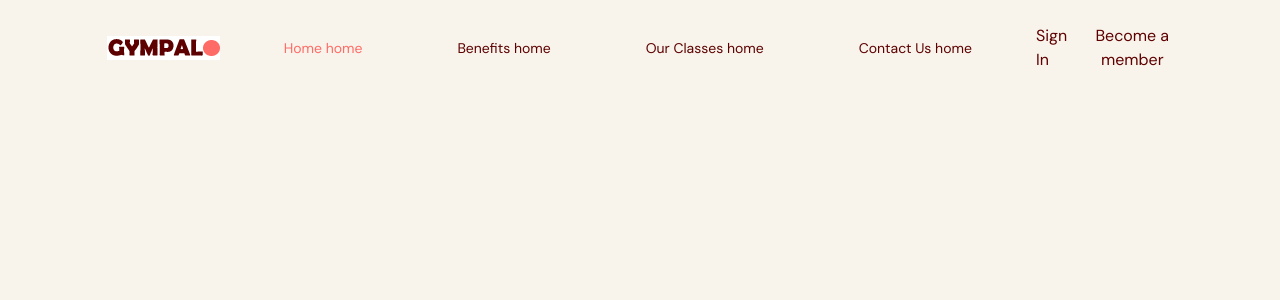
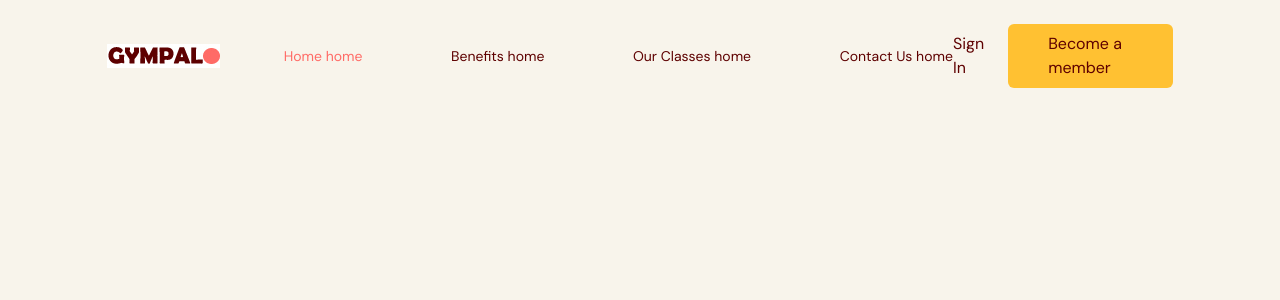
Before and after one commit to seunosinowo/GymPal, a React (Vite) app: page / in a window 1280 px wide. Shown: the top 300 px of the page. Built offline with nearby package versions, Linux system fonts and the light colour scheme.

Commit message:
Responsive Nav

```diff
--- a/src/App.tsx
+++ b/src/App.tsx
@@ -1,16 +1,10 @@
 import Navbar from "@/scenes/navbar";
 import { useState } from "react";
-
-enum SelectedPage {
-  Home = "home",
-  Benefits = "benefits",
-  OurClasses = "ourclasses",
-  ContactUs = "contact Us",
-}
+import { SelectedPage } from "@/shared/types";
 
 
 function App() {
-  const[selectedPage, setSelectedPage] = useState("home")
+  const[selectedPage, setSelectedPage] = useState<SelectedPage>(SelectedPage.Home)
 
   return  (
   <div className="app bg-gray-20">
--- /dev/null
+++ b/src/hooks/useMediaQuery.ts
@@ -0,0 +1,19 @@
+import { useState, useEffect } from "react";
+
+const useMediaQuery = (query: string) => {
+  const [matches, setMatches] = useState(false);
+
+  useEffect(() => {
+    const media = window.matchMedia(query);
+    if (media.matches !== matches) {
+      setMatches(media.matches);
+    }
+    const listener = () => setMatches(media.matches);
+    window.addEventListener("resize", listener);
+    return () => window.removeEventListener("resize", listener);
+  }, [matches, query]);
+
+  return matches;
+};
+
+export default useMediaQuery;
--- a/src/scenes/navbar/Link.tsx
+++ b/src/scenes/navbar/Link.tsx
@@ -1,13 +1,15 @@
+import { SelectedPage } from '@/shared/types';
 import AnchorLink from 'react-anchor-link-smooth-scroll'
 
 type Props = {
     page: string;
-    selectedPage: string;
-    setSelectedPage: (value: string) => void;
+    selectedPage: SelectedPage;
+    setSelectedPage: (value: SelectedPage) => void;
 }
 
 const Link = ({page, selectedPage, setSelectedPage}: Props) => {
-    const lowerCasePage = page.toLowerCase().replace(/ /g, "");
+    const lowerCasePage = page.toLowerCase().replace(/ /g, "") as SelectedPage;
+
   return (
     <AnchorLink
         className={`${selectedPage === lowerCasePage ? "text-primary-500" : " "}
--- a/src/scenes/navbar/index.tsx
+++ b/src/scenes/navbar/index.tsx
@@ -1,15 +1,21 @@
-// import { useState } from "react"
-// import { Bars3Icon, XMarkIcon } from "@heroicons/react/24/outline"
+import { useState } from "react"
+import { Bars3Icon } from "@heroicons/react/24/outline"
 import Logo from "@/assets/Logo.jpg"
 import Link from "./Link"
+import { SelectedPage } from "@/shared/types";
+import useMediaQuery from "@/hooks/useMediaQuery";
+import Actionbutton from "@/shared/Actionbutton";
+// XMarkIcon
 
 type Props = {
-  selectedPage: string;
-  setSelectedPage: (value: string) => void;
+  selectedPage: SelectedPage;
+  setSelectedPage: (value: SelectedPage) => void;
 };
 
 const Navbar = ({selectedPage, setSelectedPage} : Props) => {
   const flexBetween = "flex items-center justify-between"
+  const isAboveMediumScreens = useMediaQuery("(min-width: 1060px)")
+  const [isMenuToggled, setIsMenuToggled] = useState<boolean>(false)
 
   return <nav>
     <div
@@ -17,10 +23,12 @@
     >
       <div className={`${flexBetween} mx-auto w-5/6`}>
           <div className={`${flexBetween} w-full gap-16`}>
-            {/* Right Side */}
+            {/* Left Side */}
             <img src={Logo} alt="logo" />
 
-            {/* Left side */}
+            {/* Right side */}
+            {isAboveMediumScreens ? (
+              <div className={`${flexBetween} w-full`}>
               <div className={`${flexBetween} w-full gap-8 text-sm`}>
                   <Link
                     page = "Home"
@@ -47,15 +55,33 @@
                   />
 
                 </div>
-
                 <div className={`${flexBetween} gap-6`}>
                   <p>Sign In</p>
-              <button>Become a member</button>
+                  <Actionbutton setSelectedPage = {setSelectedPage}>Become a member</Actionbutton>
+                </div>
+                </div>
+
+                ) : (
+                  <button className="rounded-full bg-secondary-500 p-2"
+                  onClick={() => setIsMenuToggled(!isMenuToggled)}
+                  >
+                      <Bars3Icon/>gg
+                  </button>
+
+                )}
+
+
+
             </div>
 
           </div>
       </div>
+      {/* Mobile Menu Modal */}
+      {!isAboveMediumScreens && isMenuToggled && (
+        <div className="fixed right-0 bottom-0 z-40 h-full w-[300px]">
+
         </div>
+      )}
   </nav>
 }
 
--- /dev/null
+++ b/src/shared/Actionbutton.tsx
@@ -0,0 +1,23 @@
+import React from 'react';
+import AnchorLink from 'react-anchor-link-smooth-scroll'
+import { SelectedPage } from '@/shared/types';
+
+type Props = {
+    children: React.ReactNode;
+    setSelectedPage: (value: SelectedPage) => void;
+}
+
+const Actionbutton = ({children, setSelectedPage}: Props) => {
+  return (
+    <AnchorLink
+        className='rounded-md bg-secondary-500 px-10 py-2 hover:bg-secondary-500 hover:text-white'
+        onClick={() => setSelectedPage(SelectedPage.ContactUs)}
+        href={`#${SelectedPage.ContactUs}`}
+        >
+
+        {children}
+    </AnchorLink>
+  )
+}
+
+export default Actionbutton
--- /dev/null
+++ b/src/shared/types.ts
@@ -0,0 +1,6 @@
+export enum SelectedPage {
+  Home = "home",
+  Benefits = "benefits",
+  OurClasses = "ourclasses",
+  ContactUs = "contact Us",
+}
```
Lines whose indentation alone changed are shown as unchanged.
